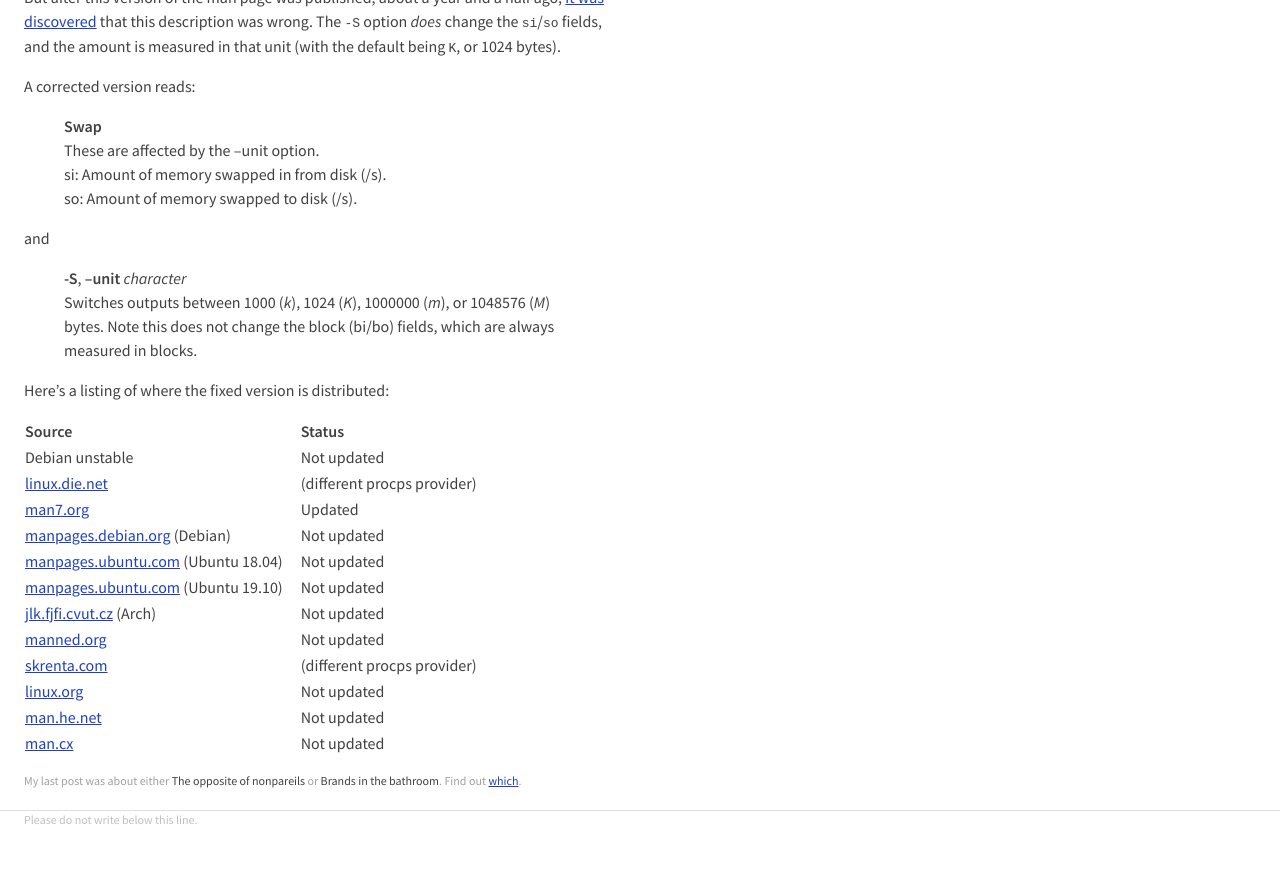
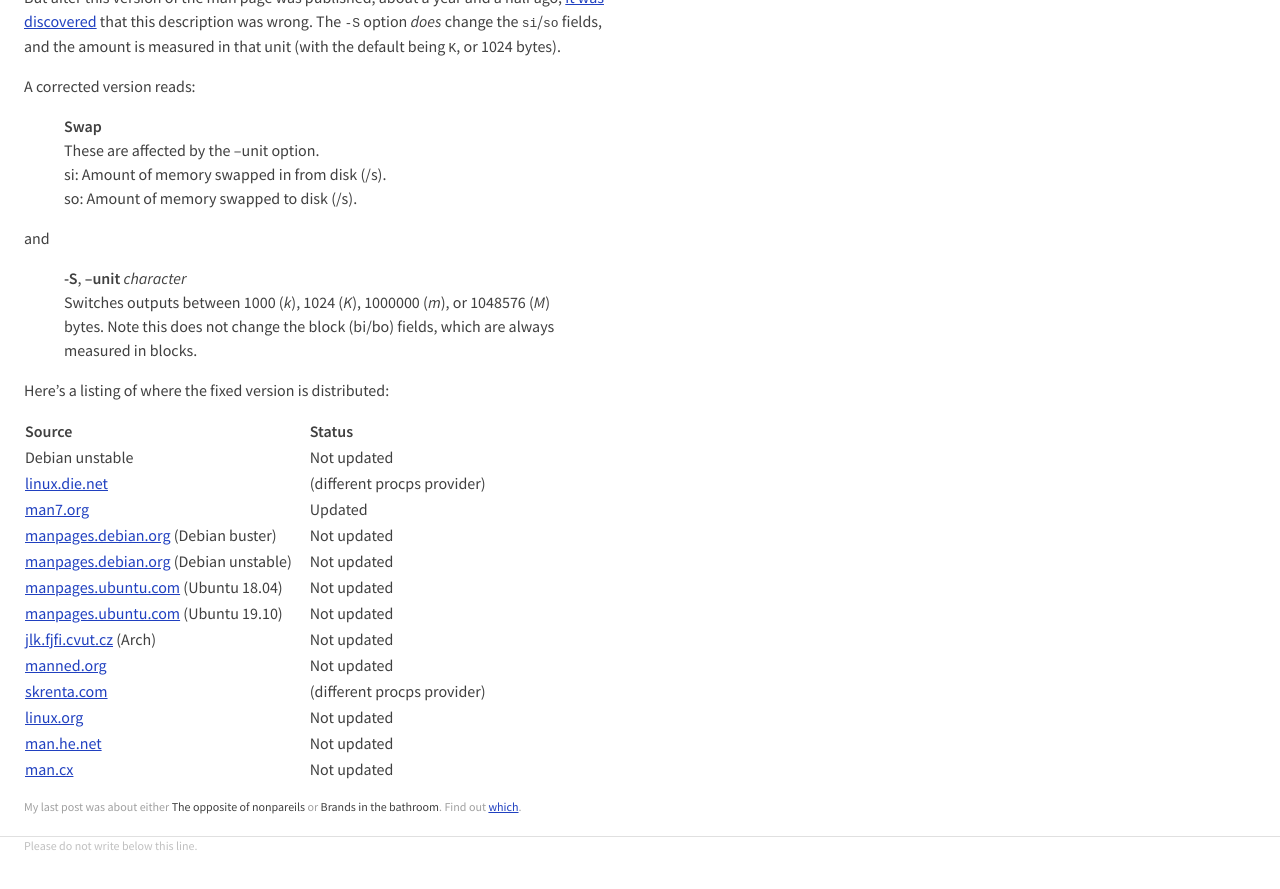
Before and after one commit to wh0/wh0.github.io, a Jekyll site: the page built from _posts/2020-01-26-vmstat-swap-unit.md, in a window 1280 px wide and 900 px high, scrolled down 616 px. Shown: the top 889 px of the window. Built offline with Jekyll 4.4.1, drawn with Linux system fonts in a browser that asks for light colours.

Commit message:
Update 2020-01-26-vmstat-swap-unit.md

```diff
--- a/_posts/2020-01-26-vmstat-swap-unit.md
+++ b/_posts/2020-01-26-vmstat-swap-unit.md
@@ -52,7 +52,8 @@ Here's a listing of where the fixed version is distributed:
 | Debian unstable                                                                                         | Not updated                 |
 | [linux.die.net](https://linux.die.net/man/8/vmstat)                                                     | (different procps provider) |
 | [man7.org](http://man7.org/linux/man-pages/man8/vmstat.8.html)                                          | Updated                     |
-| [manpages.debian.org](https://manpages.debian.org/unstable/procps/vmstat.8.en.html) (Debian)            | Not updated                 |
+| [manpages.debian.org](https://manpages.debian.org/buster/procps/vmstat.8.en.html) (Debian buster)       | Not updated                 |
+| [manpages.debian.org](https://manpages.debian.org/unstable/procps/vmstat.8.en.html) (Debian unstable)   | Not updated                 |
 | [manpages.ubuntu.com](https://manpages.ubuntu.com/manpages/bionic/en/man8/vmstat.8.html) (Ubuntu 18.04) | Not updated                 |
 | [manpages.ubuntu.com](https://manpages.ubuntu.com/manpages/eoan/en/man8/vmstat.8.html) (Ubuntu 19.10)   | Not updated                 |
 | [jlk.fjfi.cvut.cz](https://jlk.fjfi.cvut.cz/arch/manpages/man/core/procps-ng/vmstat.8.en) (Arch)        | Not updated                 |
```
